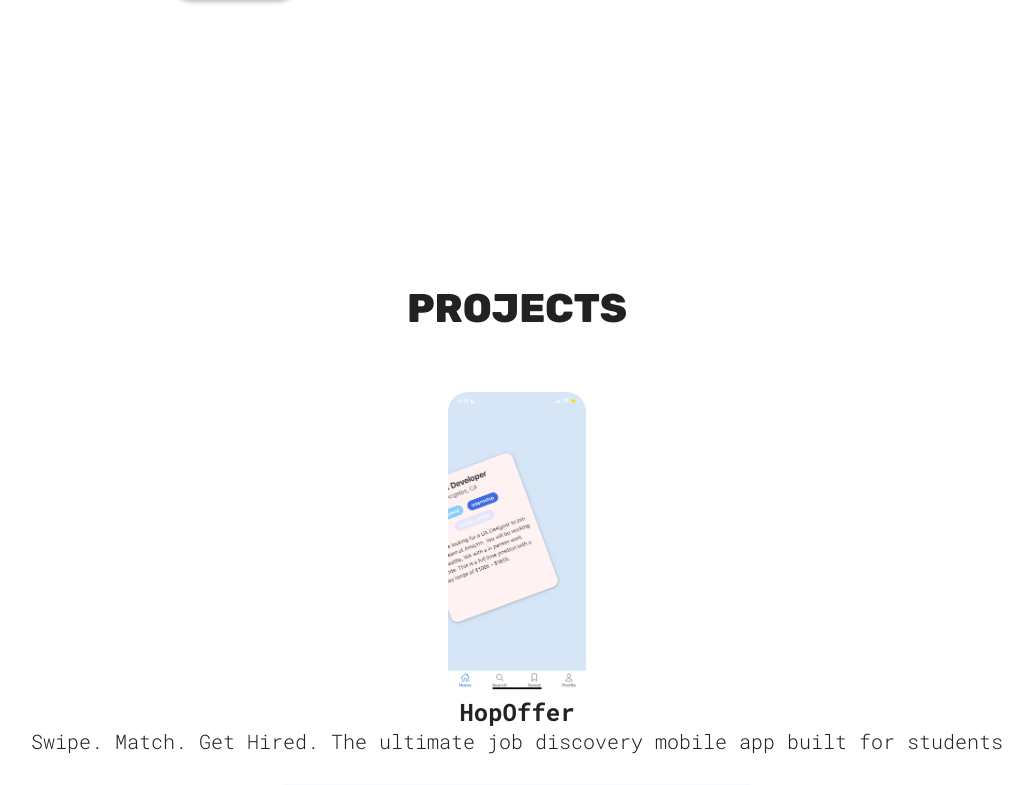
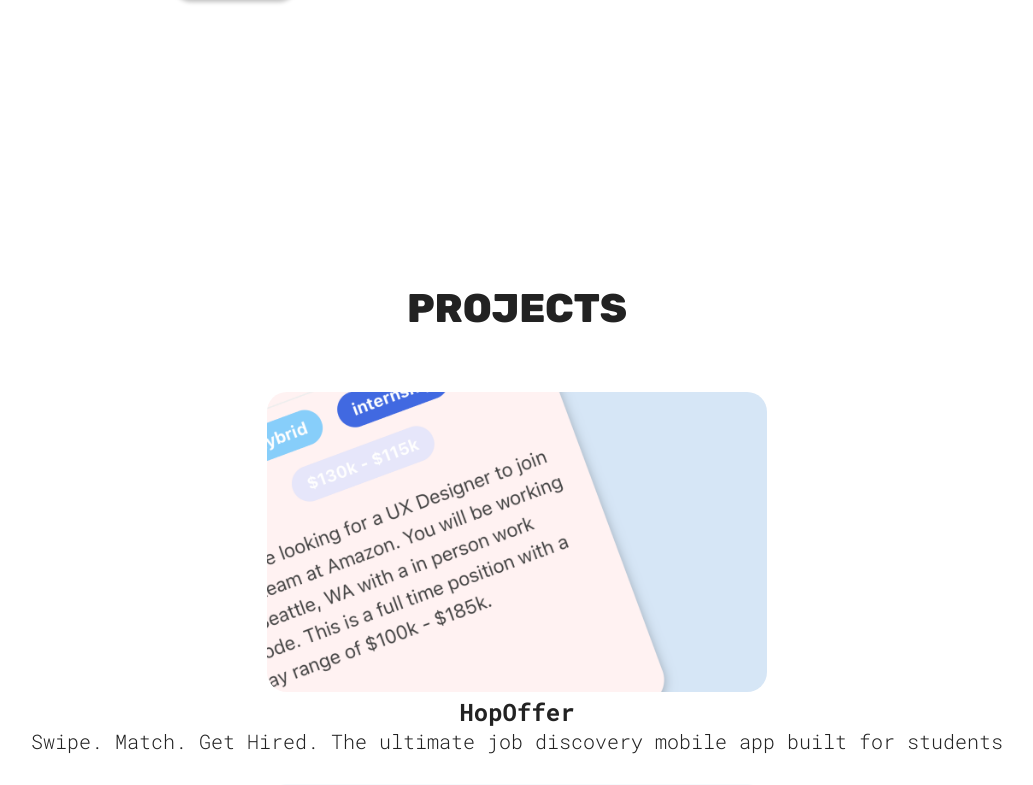
Before and after one commit to javier-la200426/javier-laveaga-web, a React (Vite) app: page / in a window 1280 px wide. Shown: the part 655-1440 px from the top of the page, without its empty margins (123-1156 px from the left). Built offline with nearby package versions, Linux system fonts and the light colour scheme.

Commit message:
adjust project styles

```diff
--- a/src/sections/Projects/ProjectStyles.module.css
+++ b/src/sections/Projects/ProjectStyles.module.css
@@ -2,9 +2,14 @@
     display: flex;
     flex-direction: column;
     text-align: center;
+    padding: 0 15px;           /* adds left and right padding */
+
+
+
     img {
         max-width: 500px;
         height: 300px; /* or any height you want */
+        width: 100%;
 
         object-fit: cover; /* fills box, cropping if needed */
 
```
